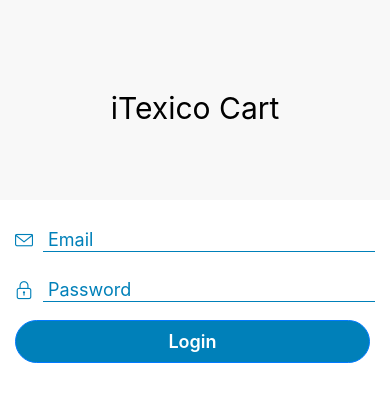
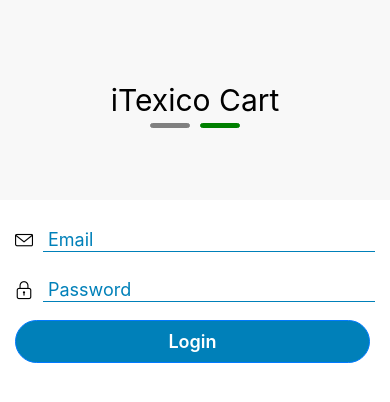
Before and after one commit to MarioGutierrezM/RN-iTexicoCart, a React Native app: screen / in a window 390 px wide. Shown: the top 402 px of the page. Built offline with nearby package versions, Linux system fonts and the light colour scheme.

Commit message:
bar component works

```diff
--- a/package.json
+++ b/package.json
@@ -7,6 +7,7 @@
     "test": "jest"
   },
   "dependencies": {
+    "axios": "^0.18.0",
     "react": "16.2.0",
     "react-native": "0.53.3",
     "react-native-splash-screen": "^3.0.6",
@@ -22,7 +23,6 @@
     "babel-preset-react-native": "4.0.0",
     "eslint-config-rallycoding": "^3.2.0",
     "jest": "22.4.2",
-
     "react-test-renderer": "16.2.0"
   },
   "jest": {
--- /dev/null
+++ b/src/components/common/bar.js
@@ -0,0 +1,50 @@
+import React, { Component } from 'react';
+import { View } from 'react-native';
+
+class Bar extends Component {
+    constructor(props) {
+        super(props);
+        this.state = {
+            barSelected: ''
+        };
+    }
+
+    renderBlock(isActive) {
+        let styleAux = { ...styles.barOffStyle };//spread operator
+        if (isActive) {
+            styleAux = { ...styleAux, ...styles.barOnStyle };
+        }
+        return <View style={styleAux} />;
+    }
+
+    render() {
+        return (
+            <View style={styles.contentStyle} >
+                {this.renderBlock(this.props.active === 1)}
+                {this.renderBlock(this.props.active === 2)}
+            </View>
+        );
+    }
+}
+
+const styles = {
+    barOnStyle: {
+         backgroundColor: 'green',
+         borderColor: 'green',
+    },
+    barOffStyle: {
+        backgroundColor: 'grey',
+        borderColor: 'grey',
+        margin: 5,
+        borderRadius: 25,
+        borderWidth: 1,
+        height: 5,
+        width: 40
+    },
+    contentStyle: {
+        flexDirection: 'row',
+        justifyContent: 'space-between'
+    }
+};
+
+export { Bar };
--- a/src/components/common/header.js
+++ b/src/components/common/header.js
@@ -1,6 +1,7 @@
 //Import libraries for making a component
 import React from 'react';
 import { Text, View } from 'react-native';
+import { Bar } from './bar';
 
 //Make a component
 const Header = (props) => {
@@ -9,6 +10,7 @@ const Header = (props) => {
     return (
         <View style={viewStyle}>
             <Text style={textStyle}>{props.headerText}</Text>
+            <Bar active={2} popo={styles.viewStyle} />
         </View>
     );
 };
--- a/src/components/common/index.js
+++ b/src/components/common/index.js
@@ -4,3 +4,4 @@ export * from './cardSection';
 export * from './header';
 export * from './input';
 export * from './spinner';
+export * from './bar';
--- a/src/components/common/input.js
+++ b/src/components/common/input.js
@@ -1,14 +1,39 @@
-import React from 'react';
+import React, { Component } from 'react';
 import Icon from 'react-native-vector-icons/dist/SimpleLineIcons';
 import { TextInput, View, Text } from 'react-native';
 
-const Input = ({ label, value, onChangeText, placeholder, secureTextEntry, iconName }) => {
-    const { inputStyle, labelStyle, containerStyle, iconStyle } = styles;
+class Input extends Component {
+
+    constructor(props) {
+        super(props);
+        this.state = {
+            onFocusStyle: '#000'
+        };
+    }
+
+    componentDidMount() {
+        this.setState({
+            onFocusStyle: '#000'
+        });
+        console.log('asdadads', this.state.onFocusStyle);
+    }
+
+    onFocusInput() {
+        this.setState({
+            onFocusStyle: '#0080B9'
+        });
+        console.log('asdadads', this.state.onFocusStyle);
+    }
+
+    render() {
+        const { value, onChangeText, placeholder, secureTextEntry, iconName } = this.props;
+        const { inputStyle, containerStyle, iconStyle } = styles;
+
         return (
             <View style={containerStyle}>
                 <Icon
                     style={iconStyle}
-                name={iconName} size={18} color="#0080B9"
+                    name={iconName} size={18} color={this.state.onFocusStyle}
                 />
                 <TextInput
                     secureTextEntry={secureTextEntry}
@@ -17,10 +42,12 @@ const Input = ({ label, value, onChangeText, placeholder, secureTextEntry, iconN
                     style={inputStyle}
                     value={value}
                     onChangeText={onChangeText}
+                    onFocus={this.onFocusInput.bind(this)}
                 />
             </View>
         );
-};
+    }
+}
 
 const styles = {
     inputStyle: {
@@ -51,3 +78,58 @@ const styles = {
 };
 
 export { Input };
+
+/*
+
+class Input extends Component {
+
+    constructor(props) {
+        super(props);
+        this.state = {
+            onFocusStyle: ''
+        };
+    }
+
+    render() {
+    const { label, value, onChangeText, placeholder, secureTextEntry, iconName } = this.props;
+    const { inputStyle, labelStyle, containerStyle, iconStyle } = styles;
+        return (
+        <View style={containerStyle}>
+            <Icon
+                style={iconStyle}
+                name={iconName} size={18} color="#0080B9"
+            />
+            <TextInput
+                secureTextEntry={secureTextEntry}
+                autoCorrect={false}
+                placeholder={placeholder}
+                style={inputStyle}
+                value={value}
+                onChangeText={onChangeText}
+            />
+        </View>
+    );
+    }
+}
+
+const Input = ({ label, value, onChangeText, placeholder, secureTextEntry, iconName }) => {
+    const { inputStyle, labelStyle, containerStyle, iconStyle } = styles;
+    return (
+        <View style={containerStyle}>
+            <Icon
+                style={iconStyle}
+                name={iconName} size={18} color="#0080B9"
+            />
+            <TextInput
+                secureTextEntry={secureTextEntry}
+                autoCorrect={false}
+                placeholder={placeholder}
+                style={inputStyle}
+                value={value}
+                onChangeText={onChangeText}
+            />
+        </View>
+    );
+};
+
+*/
--- /dev/null
+++ b/src/components/productDetail.js
@@ -0,0 +1,73 @@
+import React from 'react';
+import { Text, View, Image, Linking } from 'react-native';
+import Card from './common/card';
+import CardSection from './common/cardSection';
+import Button from './common/button';
+
+const ProductDetail = ({ album }) => {
+    const { title, artist, thumbnail_image, image, url } = album; //album = props;
+    const {
+        headerContentStyle,
+        thumbnailStyle,
+        thumbnailContainerStyle,
+        headerTextStyle,
+        imageStyle
+        } = styles;
+
+    return (
+        <Card>
+            <CardSection>
+                <View style={thumbnailContainerStyle}>
+                    <Image
+                        style={thumbnailStyle}
+                        source={{ uri: thumbnail_image }}
+                    />
+                </View>
+                <View style={headerContentStyle}>
+                    <Text style={headerTextStyle}>{title}</Text>
+                    <Text>{artist}</Text>
+                </View>
+            </CardSection>
+
+            <CardSection>
+                <Image
+                    style={imageStyle}
+                    source={{ uri: image }}
+                />
+            </CardSection>
+
+            <CardSection>
+                <Button onPress={() => Linking.openURL(url)}>
+                    Buy Now!
+                </Button>
+            </CardSection>
+        </Card>
+    );
+};
+
+const styles = {
+    headerContentStyle: {
+        flexDirection: 'column',
+        justifyContent: 'flex-start'
+    },
+    headerTextStyle: {
+        fontSize: 18
+    },
+    thumbnailStyle: {
+        height: 50,
+        width: 50
+    },
+    thumbnailContainerStyle: {
+        justifyContent: 'center',
+        alignItems: 'center',
+        marginLeft: 10,
+        marginRight: 10
+    },
+    imageStyle: {
+        height: 300,
+        flex: 1,
+        width: null
+    }
+};
+
+export default ProductDetail;
--- /dev/null
+++ b/src/components/productList.js
@@ -0,0 +1,28 @@
+import React, { Component } from 'react';
+import { ScrollView } from 'react-native';
+import axios from 'axios';
+import ProductDetail from './productDetail';
+
+class ProductList extends Component {
+    state = { albums: [] };
+    componentWillMount() {
+        axios.get('http://rallycoding.herokuapp.com/api/music_albums')
+        .then(response => this.setState({ albums: response.data }));
+    }
+
+    renderAlbums() {
+        return this.state.albums.map(album =>
+            <ProductDetail key={album.title} album={album} />);
+    }
+
+    render() {
+        console.log('data', this.state.albums);
+        return (
+            <ScrollView>
+                {this.renderAlbums()}
+            </ScrollView>
+        );
+    }
+}
+
+export default ProductList;
--- a/src/components/selectForm.js
+++ b/src/components/selectForm.js
@@ -3,6 +3,7 @@ import { View } from 'react-native';
 
 import LoginForm from './loginForm';
 import RegisterForm from './registerForm';
+import ProductList from './productList';
 
 class SelectForm extends Component {
     render() {
@@ -10,6 +11,7 @@ class SelectForm extends Component {
             <View>
                 <LoginForm />
                 {/* <RegisterForm /> */}
+                {/* <ProductList /> */}
             </View>
         );
     }
```
Lines whose indentation alone changed are shown as unchanged.
